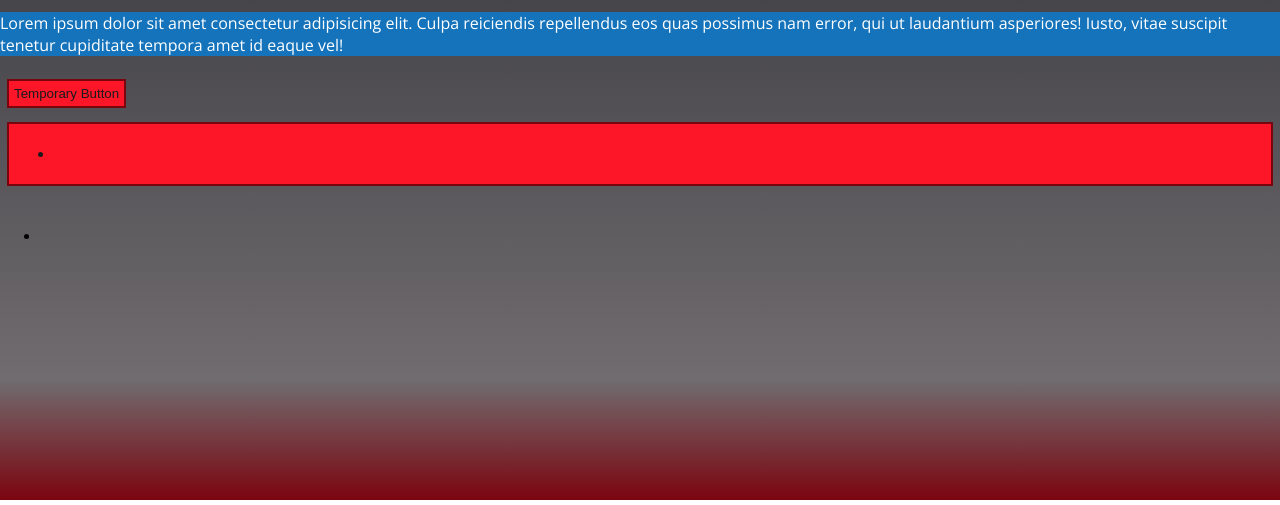
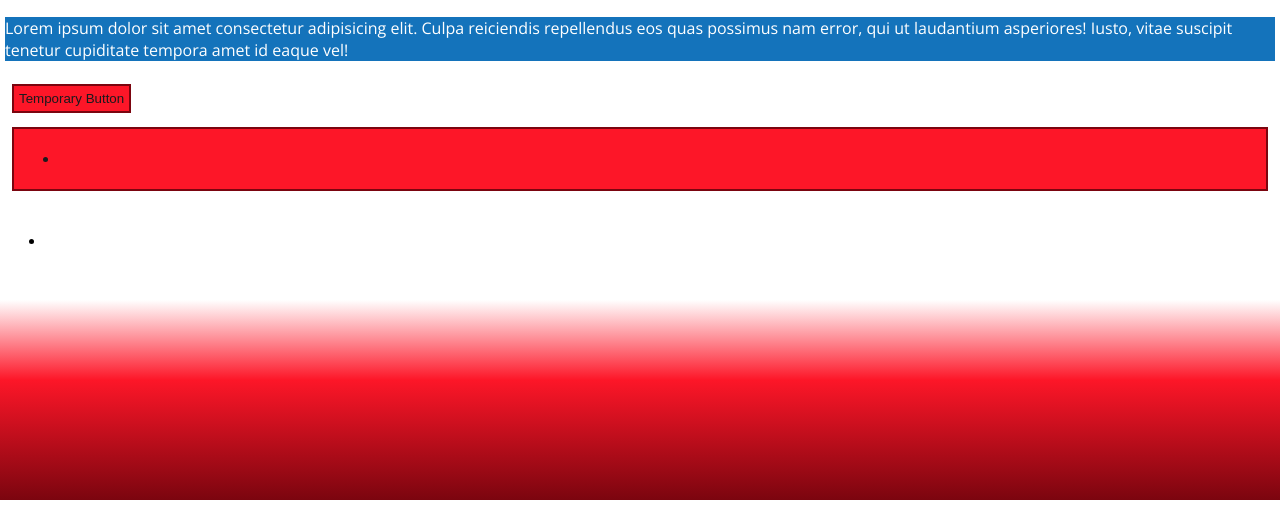
Before and after one commit to mchris99/NewImage, a plain HTML site: page code/HomeTemplate.html in a window 1280 px wide. Shown: the part 300-805 px from the top of the page. Drawn offline with nearby package versions, Linux system fonts and the light colour scheme.

Commit message:
Change background

```diff
--- a/code/Main.css
+++ b/code/Main.css
@@ -53,14 +53,15 @@ body {
     background: var(--darkGrey);
     background: linear-gradient(
         180deg,
-        var(--darkGrey) 26%,
-        var(--grey) 85%,
+        var(--white) 75%,
+        var(--red) 85%,
         var(--darkRed) 100%
     );
     height: 100%;
     margin: 0;
     background-repeat: no-repeat;
     background-attachment: fixed;
+    margin: 5px;
 }
 /* Interactive elements: */
 nav,
```
